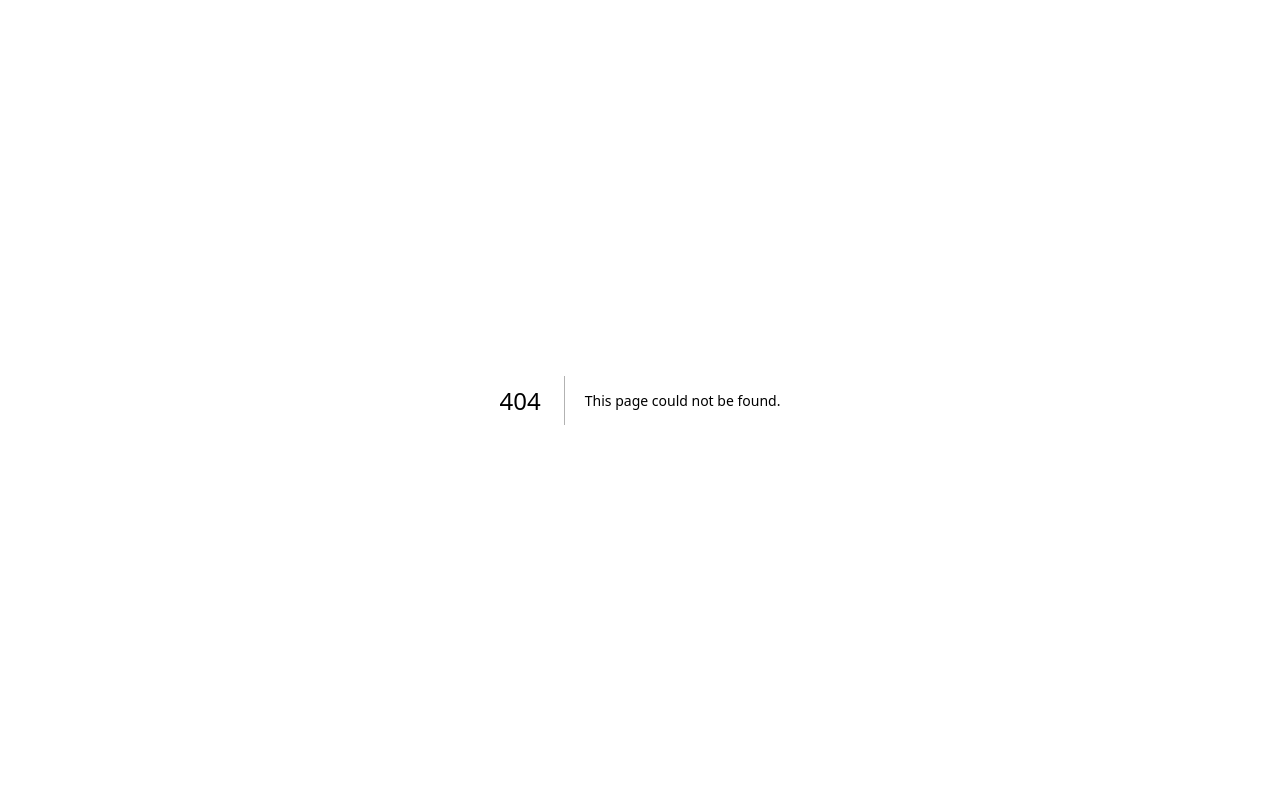
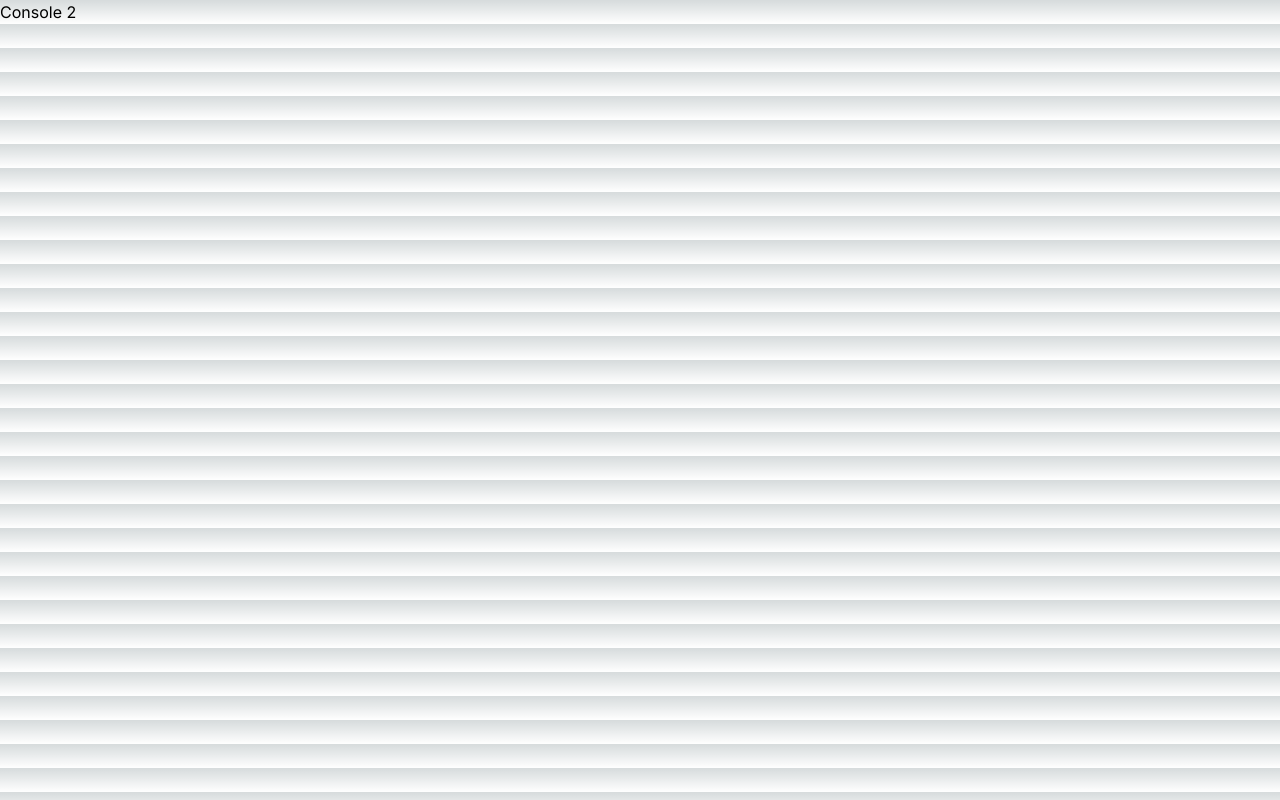
Before and after one commit to golf-sarawut/nextjs-code-examples, a Next.js app: page /console2 in a window 1280 px wide. Before the commit this address had no page. Built offline with nearby package versions, Linux system fonts and the light colour scheme.

Commit message:
Add question for console 2.

```diff
--- /dev/null
+++ b/app/console2/page.tsx
@@ -0,0 +1,12 @@
+"use client";
+
+export default function Console2() {
+
+  console.log("console 2");
+
+  return (
+    <main>
+        <h1>Console 2</h1>
+    </main>
+  );
+}
```
Also changed, not shown: app/console2/image.png (added), app/console2/readme.md (added).
